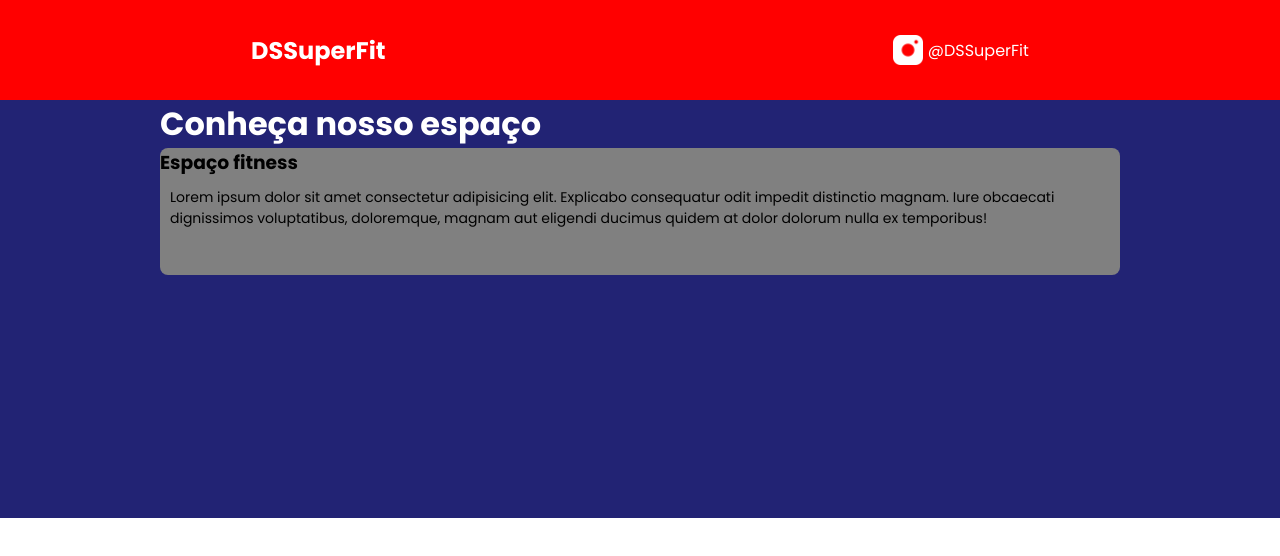
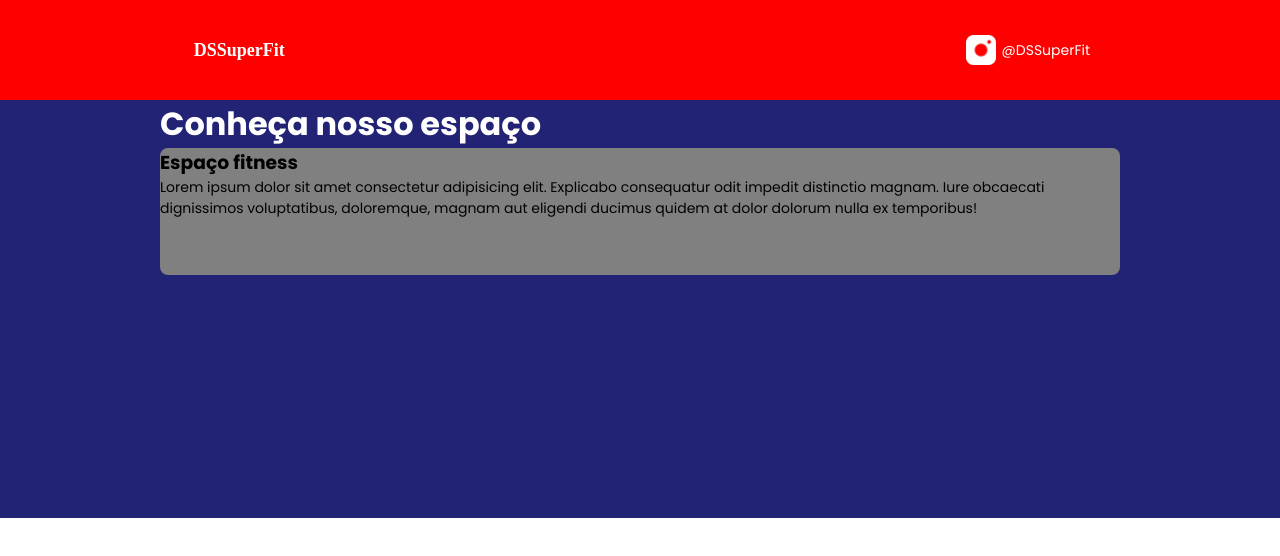
Before and after one commit to Janderson1323/DSSuperfit2, a plain HTML site: page index.html in a window 1280 px wide. Drawn offline with Linux system fonts and the light colour scheme.

Commit message:
updated alinhamento ok

```diff
--- a/css/styles.css
+++ b/css/styles.css
@@ -7,25 +7,17 @@
     padding: 0;
 }
 
-
 header {
 
     height: 100px;
     background-color: red;
     display: flex;
     justify-content: space-between;
-
-
+    padding-left: 1vw;
+    padding-right: 0.7vw;
+    box-sizing: border-box;
 
 }
-
-.header h2 {
-    justify-content: flex-start;
-
- }
-
-
-
 
 
 .menu {
@@ -34,25 +26,30 @@ header {
     justify-content: space-around;
 
 }
+.menu p {
+    font-size: 14px;
+}
 
+.menu h2 {
+    font-family: open-sans;
+    font-size: 18px;
+    padding-right: 24.9vw;
+}
 
 .menu img {
- margin: 5px;
+ margin-right: 6px;
  width: 30px;
  height: 30px;
-
-
 }
 .menu {
     color: white;
-
 }
 
 .logo h2 {
+
     color: white;
     display: flex;
     align-items: center;
-
 }
 
 #place {
@@ -60,16 +57,12 @@ header {
     display: flex;
    flex-direction: column;
     justify-content: flex-start;
-
     height: 418px;
 }
 
 #place h1 {
     font-size: 32px;
     color: white;
-
-
-
 }
 
 #place p {
@@ -77,8 +70,7 @@ header {
     font-size: 14px;
     box-sizing: border-box;
     margin: 10px;
-
-
+    margin: 0 auto;
 }
 
 
@@ -88,13 +80,8 @@ header {
     height: 127px;
     border-radius: 8px;
 
-
 }
 
 .container-place {
-
-
-    margin: 0 auto;    /* centraliza */
-
-
+    margin: 0 auto;
 }
```
